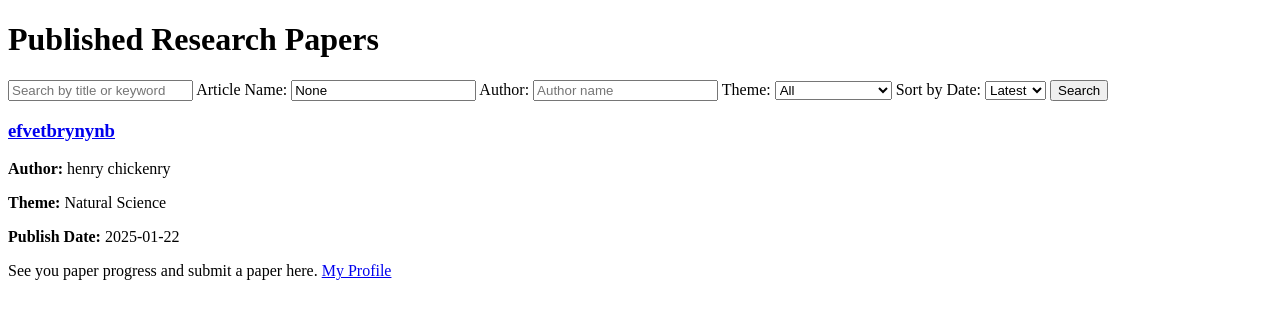
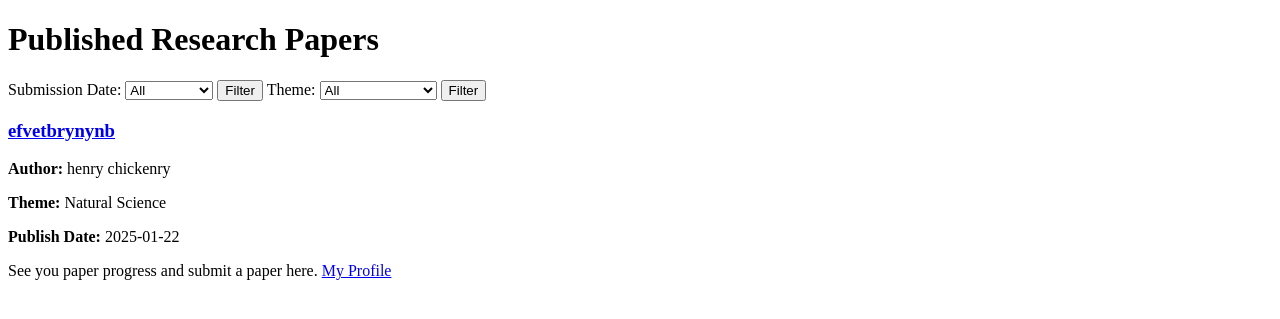
Before and after one commit to MarianaAAW/projectMerge_toGit, a Flask app: page /my_home in a window 1280 px wide. Shown: the top 319 px of the page. Run offline with Flask 3, Linux system fonts and the light colour scheme; some libraries are stand-ins or nearby versions.

Commit message:
making it look like marianas

```diff
--- a/db_backend/routes.py
+++ b/db_backend/routes.py
@@ -164,35 +164,35 @@
 
 @app.route('/my_home', methods=['GET'])
 def my_home():
-    search_query = request.args.get('search')
-    author_query = request.args.get('author')
-    theme_query = request.args.get('theme')
-    sort_by_date = request.args.get('sort_by_date', 'latest')
-    article_name = request.args.get('article_name')
+    theme = request.args.get('theme')
+    submission_date = request.args.get('submission_date')
 
+    paper_query = Paper.query.filter(Paper.status == 'published')  # Only show published papers
+    #user_query = User.query
+    #users = user_query.all()
+    papers = paper_query
 
-    query = Paper.query.filter(Paper.status == 'published')  # Only show published papers
+    if theme:
+        if theme == "Natural Science":
+            first_1 = Paper.query.filter(Paper.theme == "Natural Science", Paper.status == 'published')
+            return render_template('my_home.html', papers=first_1)#, users=users)
+        elif theme == "Social Science":
+            second_2 = Paper.query.filter(Paper.theme == "Social Science", Paper.status == 'published')
+            return render_template('my_home.html', papers=second_2)#, users=users)
+        else:
+            third_3 = Paper.query.filter(Paper.theme == "Formal Science", Paper.status == 'published')
+            return render_template('my_home.html', papers=third_3)#, users=users)
+    if submission_date:
+        if submission_date == "old to new":
+            new = Paper.query.filter(Paper.status == 'published').order_by(Paper.submission_date)
+            return render_template('my_home.html', papers=new)#, users=users)
+        elif submission_date == "new to old":
+            late = Paper.query.filter(Paper.status == 'published').order_by(Paper.submission_date.desc())
+            return render_template('my_home.html', papers=late)#, users=users)
+        else:
+            return render_template('my_home.html', papers=papers)#, users=users)
+    return render_template('my_home.html', papers=papers)#, users=users)
 
-    if article_name:
-        query = query.filter(Paper.title.contains(article_name))
-
-    if search_query:
-        query = query.filter(Paper.title.contains(search_query) | Paper.content.contains(search_query))
-
-    if author_query:
-        query = query.filter(Paper.author.first_name.like(f'%{author_query}%') | Paper.author.last_name.like(f'%{author_query}%'))
-
-    if theme_query:
-        query = query.filter(Paper.theme.contains(theme_query))
-
-    if sort_by_date == 'latest':
-        query = query.order_by(Paper.publish_date.desc())
-    elif sort_by_date == 'oldest':
-        query = query.order_by(Paper.publish_date.asc())
-
-    papers = query.all()
-
-    return render_template('my_home.html', papers=papers)
 
 @app.route('/my_profile')
 def my_profile():
@@ -290,10 +290,13 @@
 def admins_dashboard():
     # Get filters for papers from the request arguments
     theme = request.args.get('theme')
+    role = request.args.get('role')
+    submission_date = request.args.get('submission_date')
     # Build the query for fetching papers
     paper_query = Paper.query
     user_query = User.query
     users = user_query.all()
+    papers = paper_query.all()
 
     if theme:
         if theme == "Natural Science":
@@ -305,7 +308,26 @@
         else:
             third_3 = Paper.query.filter(Paper.theme == "Formal Science").all()
             return render_template('admins_dashboard.html', papers=third_3, users=users)
-    papers = paper_query.all()
+
+    if submission_date:
+        if submission_date == "old to new":
+            new = Paper.query.order_by(Paper.submission_date).all()
+            return render_template('admins_dashboard.html', papers=new, users=users)
+        elif submission_date == "new to old":
+            late = Paper.query.order_by(Paper.submission_date.desc()).all()
+            return render_template('admins_dashboard.html', papers=late, users=users)
+        else:
+            return render_template('admins_dashboard.html', papers=papers, users=users)
+
+    if role:
+        print("role:",role,type(role))
+        if role == "researcher":
+            usr_1 = User.query.filter(User.role == "researcher").all()
+            return render_template('admins_dashboard.html', papers=papers, users=usr_1)
+        else:
+            usr_2 = User.query.filter(User.role == "researcher & reviewer").all()
+            return render_template('admins_dashboard.html', papers=papers, users=usr_2)
+
     return render_template('admins_dashboard.html', papers=papers, users=users)
 
 @app.route('/admins_view_user_details/<int:user_id>', methods=['GET'])
@@ -419,7 +441,6 @@
                 user.role += ' & reviewer'
             paper.reviewers.append(user)
             db.session.commit()
-            print(f"Assigned {user.first_name} {user.last_name} to paper {paper.id}")
             flash(f'{user.first_name} {user.last_name} has been assigned as a reviewer.', 'success')
             return redirect(url_for('assign_reviewer', paper_id=paper_id))
         else:
--- a/db_backend/templates/my_home.html
+++ b/db_backend/templates/my_home.html
@@ -1,10 +1,12 @@
 <!DOCTYPE html>
 <html lang="en">
+
 <head>
     <meta charset="UTF-8">
     <meta name="viewport" content="width=device-width, initial-scale=1.0">
     <title>Research Papers</title>
 </head>
+
 <body>
     <h1>Published Research Papers</h1>
 
@@ -21,29 +23,28 @@
 
     <!-- Search and Filter Form -->
     <form method="GET" action="{{ url_for('my_home') }}">
-        <input type="text" name="search" placeholder="Search by title or keyword" value="{{ request.args.get('search', '') }}">
-        <label for="article_name">Article Name:</label>
-        <input type="text" id="article_name" name="article_name" value="{{ request.args.get('article_name') }}">
-
-
-        <label for="author">Author:</label>
-        <input type="text" name="author" placeholder="Author name" value="{{ request.args.get('author', '') }}">
-
+        <label for="submission_date">Submission Date:</label>
+        <select id="submission_date" name="submission_date">
+            <option value="">All</option>
+            <option value="old to new" {% if request.args.get('submission_date')=='old_to_new' %} selected {% endif %}>
+                Old to New</option>
+            <option value="new to old" {% if request.args.get('submission_date')=='new_to_old' %} selected {% endif %}>
+                New to Old
+            </option>
+        </select>
+        <button type="submit">Filter</button>
         <label for="theme">Theme:</label>
-        <select name="theme">
+        <select id="theme" name="theme">
             <option value="">All</option>
-            <option value="Natural Science" {% if request.args.get('theme') == 'Natural Science' %}selected{% endif %}>Natural Science</option>
-            <option value="Social Science" {% if request.args.get('theme') == 'Social Science' %}selected{% endif %}>Social Science</option>
-            <option value="Formal Science" {% if request.args.get('theme') == 'Formal Science' %}selected{% endif %}>Formal Science</option>
+            <option value="Social Science" {% if request.args.get('theme')=='Social_Science' %} selected {% endif %}>
+                Social Science</option>
+            <option value="Natural Science" {% if request.args.get('theme')=='Natural_Science' %} selected {% endif %}>
+                Natural Science
+            </option>
+            <option value="formal_science" {% if request.args.get('theme')=='Formal_Science' %} selected {% endif %}>
+                Formal Science</option>
         </select>
-
-        <label for="sort_by_date">Sort by Date:</label>
-        <select name="sort_by_date">
-            <option value="latest" {% if request.args.get('sort_by_date') == 'latest' %}selected{% endif %}>Latest</option>
-            <option value="oldest" {% if request.args.get('sort_by_date') == 'oldest' %}selected{% endif %}>Oldest</option>
-        </select>
-
-        <button type="submit">Search</button>
+        <button type="submit">Filter</button>
     </form>
 
     <!-- Published Papers List -->
@@ -65,4 +66,5 @@
     <!-- My Profile Access -->
     <p>See you paper progress and submit a paper here. <a href="{{ url_for('my_profile') }}">My Profile</a></p>
 </body>
+
 </html>
```
Also changed, not shown: db_backend/templates/admins_dashboard.html (+26 -0 lines). Lines whose indentation alone changed are shown as unchanged.
